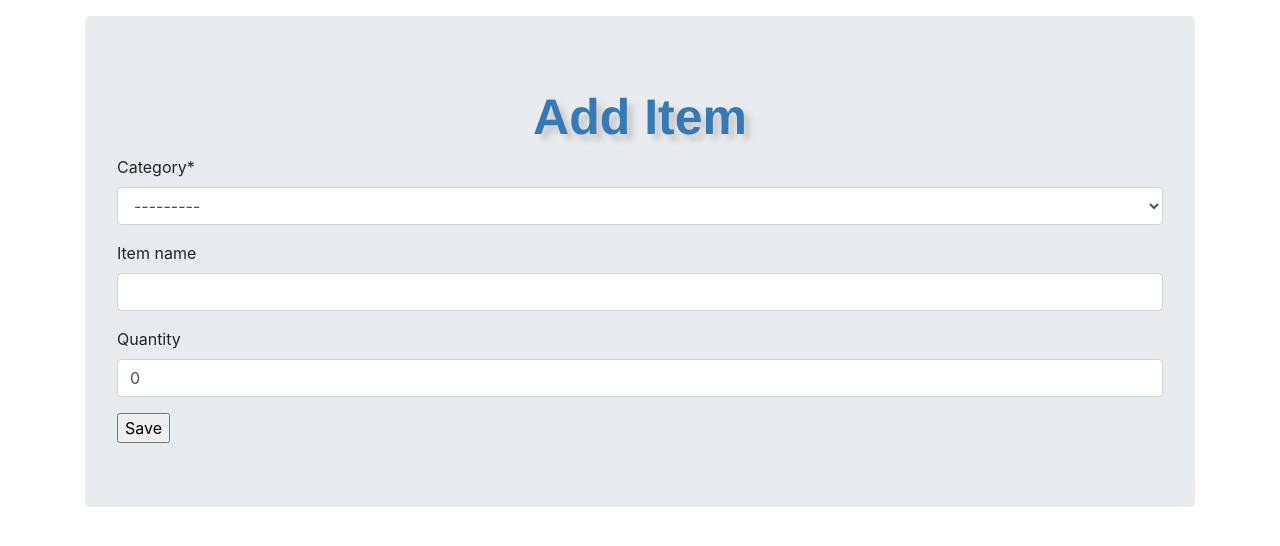
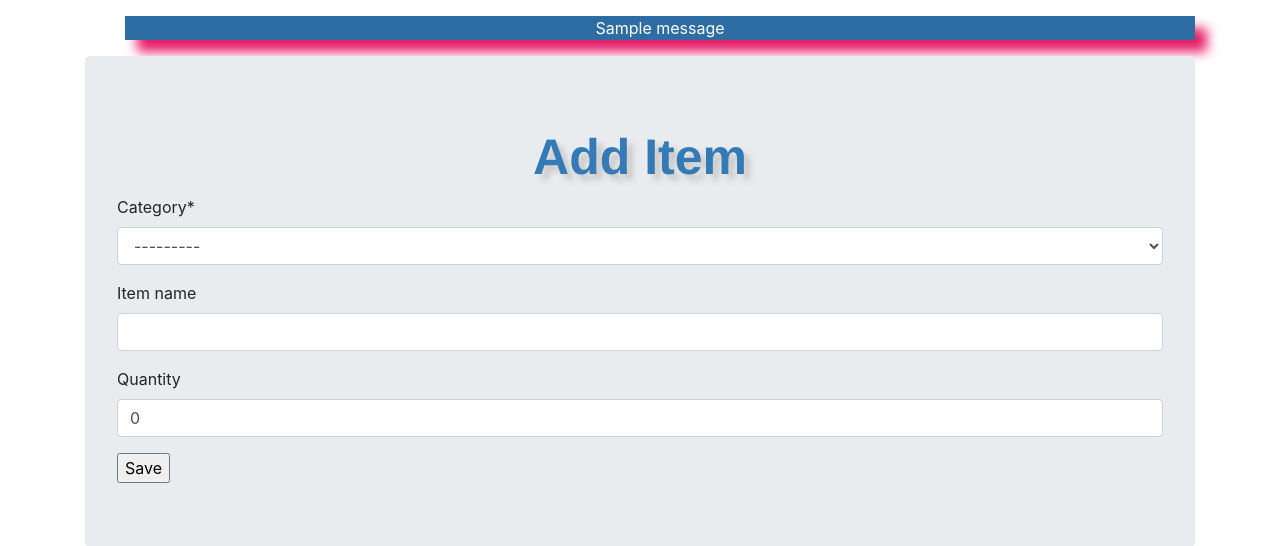
Before and after one commit to ilyuhi4/abc_store, a Django app: page /add_items/ in a window 1280 px wide. Shown: the part 56-602 px from the top of the page. Run offline with Django 3.2, Linux system fonts and the light colour scheme; data comes from the database, SQL or seed files in the repository; both versions use the stored data as it was after the commit; one stand-in notice (Sample message) is shown; some libraries are stand-ins or nearby versions.

Commit message:
adedd notification about deleting and adding items

```diff
--- a/stockmgmt/static/stockmgmt/css/stylesheet.css
+++ b/stockmgmt/static/stockmgmt/css/stylesheet.css
@@ -62,3 +62,11 @@ th {
     display: block;
     font-weight: bolder;
 }
+
+.success{
+    list-style:none;
+    background-color: #2e6da4;
+    color: white;
+    box-shadow: 12px 12px 12px #e61c66;
+    text-align: center;
+}
--- a/stockmgmt/views.py
+++ b/stockmgmt/views.py
@@ -3,6 +3,7 @@ from .models import Stock
 from .forms import StockCreateForm, StockSearchForm, StockUpdateForm
 from django.http import HttpResponse
 import csv
+from django.contrib import messages
 
 
 # Create your views here.
@@ -48,6 +49,7 @@ def add_items(request):
     form = StockCreateForm(request.POST or None)
     if form.is_valid():
         form.save()
+        messages.success(request, 'Successfully Saved')
         return redirect('list_items')
     context = {
         'form': form,
@@ -77,5 +79,6 @@ def delete_items(request, pk):
     queryset = Stock.objects.get(id=pk)
     if request.method == 'POST':
         queryset.delete()
+        messages.success(request, 'Successfully Deleted')
         return redirect('/list_items')
     return render(request, 'stockmgmt/delete_items.html', context)
--- a/templates/stockmgmt/home.html
+++ b/templates/stockmgmt/home.html
@@ -43,6 +43,18 @@
 <body>
 {% include 'stockmgmt/navbar.html' %}
 <main role="main" class="container">
+    {% if messages  %}
+        <ul class="messages">
+            {% for message in messages %}
+                <li
+                    {% if message.tags %}
+                        class="{{ message.tags }}"
+                      {% endif %}>
+                    {{ message }}
+                </li>
+            {% endfor %}
+        </ul>
+    {% endif %}
     <div class="jumbotron">
         <div class="header">{% block header %}
             {{ title }}
```
Also changed, not shown: README.md, db.sqlite3.
